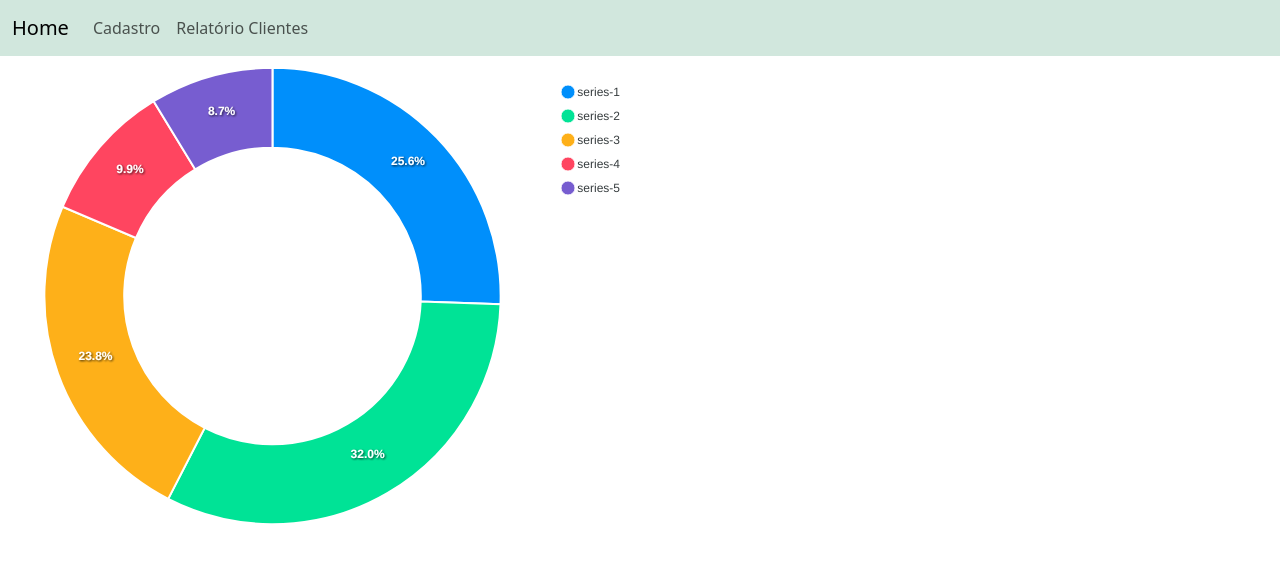
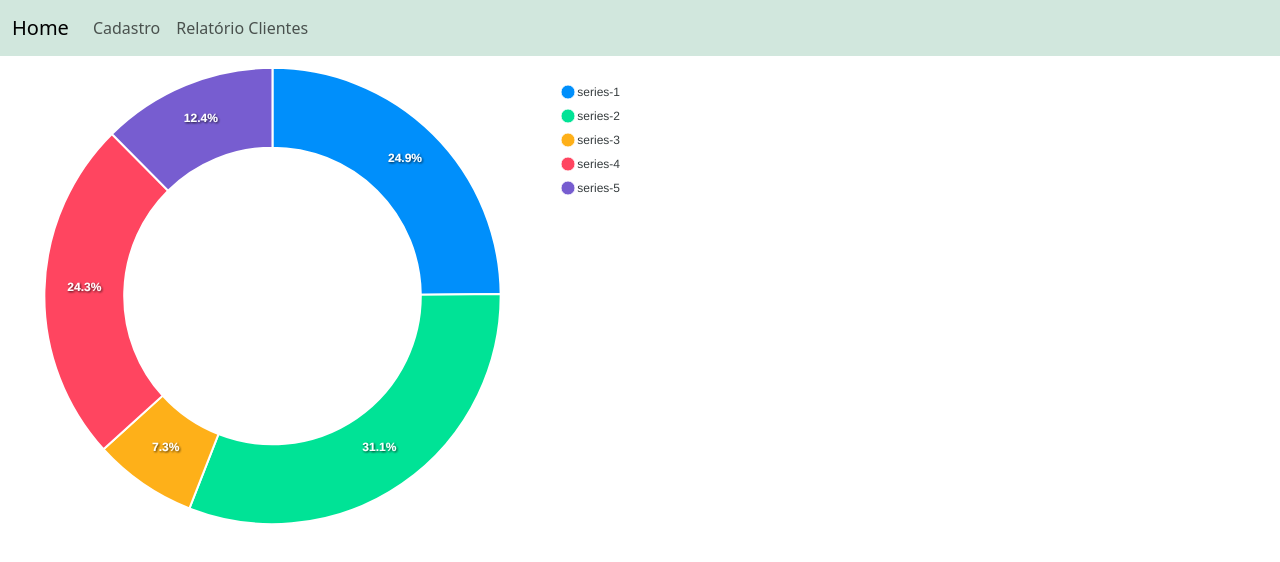
Before and after one commit to wadsonsm/CadastroDeClientes-Nodejs-React, a React (Create React App) app in the folder frontend/cadastro-front/: page /relatorio in a window 1280 px wide. Shown: the top 562 px of the page. Built offline with nearby package versions, Linux system fonts and the light colour scheme; no server answers.

Commit message:
montage do gráfico

```diff
--- a/frontend/cadastro-front/src/pages/Form.js
+++ b/frontend/cadastro-front/src/pages/Form.js
@@ -36,7 +36,7 @@ const Form = () => {
     axios.get('https://servicodados.ibge.gov.br/api/v1/localidades/estados')
       .then(response => {
         setEstados(response.data);
-        console.log(response.data)
+        //console.log(response.data)
       }).catch(err => console.log(err.message));
   }, []);
 
--- a/frontend/cadastro-front/src/pages/Relatorio.js
+++ b/frontend/cadastro-front/src/pages/Relatorio.js
@@ -6,43 +6,37 @@ function Relatorio() {
 
     const [relatorio, setRelatorio] = useState([]);
     //const [series, setSeries] = useState([]);
-    //const [labels, setLabels] = useState([]);
+    const [label, setLabel] = useState([]);
 
 
     useEffect(() => {
+        const sigla = [];
+        const total = [];
         axios.get('http://localhost:3001/relatorio')
             .then(response => {
                 setRelatorio(response.data);
-                listarUF(response.data);
-                console.log(relatorio)
+                response.data.map(item => {
+                    console.log(item);
+                    sigla.push(item.uf)
+                    total.push(item.idade);
+                });
+            verificaIndice(sigla)
+
+
             }).catch(err => console.log(err.message));
     }, []);
 
-    const options = { chart: {} };
-    const series = [44, 55, 41, 17, 15];
-    //const labels = ['A', 'B', 'C', 'D', 'E'];
-
-    function listarUF(data) {
-        let arr = [];
-        let newIndice;
-        data.forEach(element => {
-            arr.push(element.uf)
-        });
-
-        newIndice = verificaIndice(arr)
-        //console.log(newIndice)
-       // setLabels(newIndice);
-    }
+    const series = [44, 55, 13, 43, 22];
+    const options = {
+        chart: { width: 380, type: 'donut' },
+        labels: Array.from(label)
+    };
 
     function verificaIndice(arr) {
         let novaArr = arr.filter((este, i) => arr.indexOf(este) === i);
-        //console.log(novaArr);
-        return novaArr
+        setLabel(novaArr)
     }
 
-    function listarValores(data){
-
-    }
 
     return (
         <div>
```
